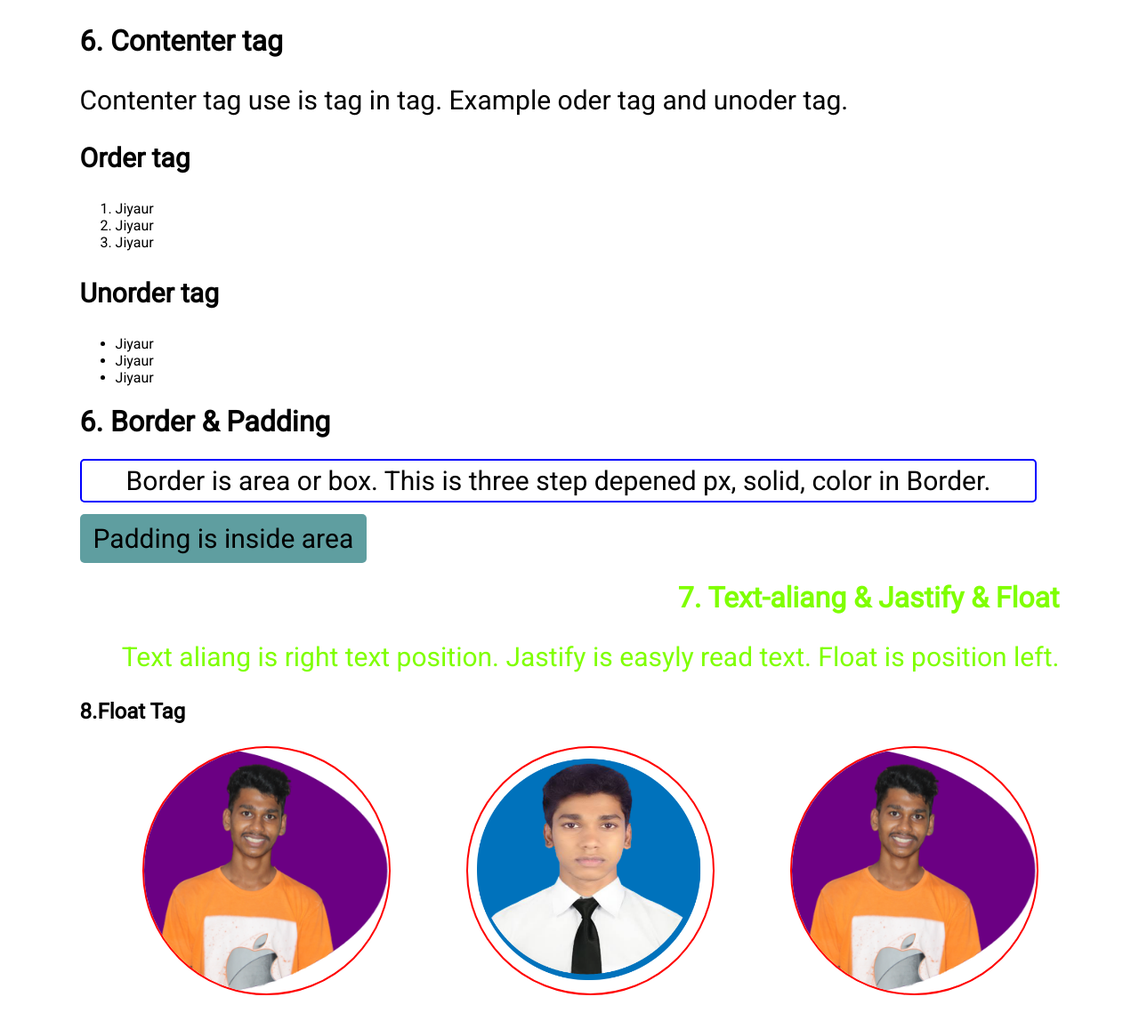
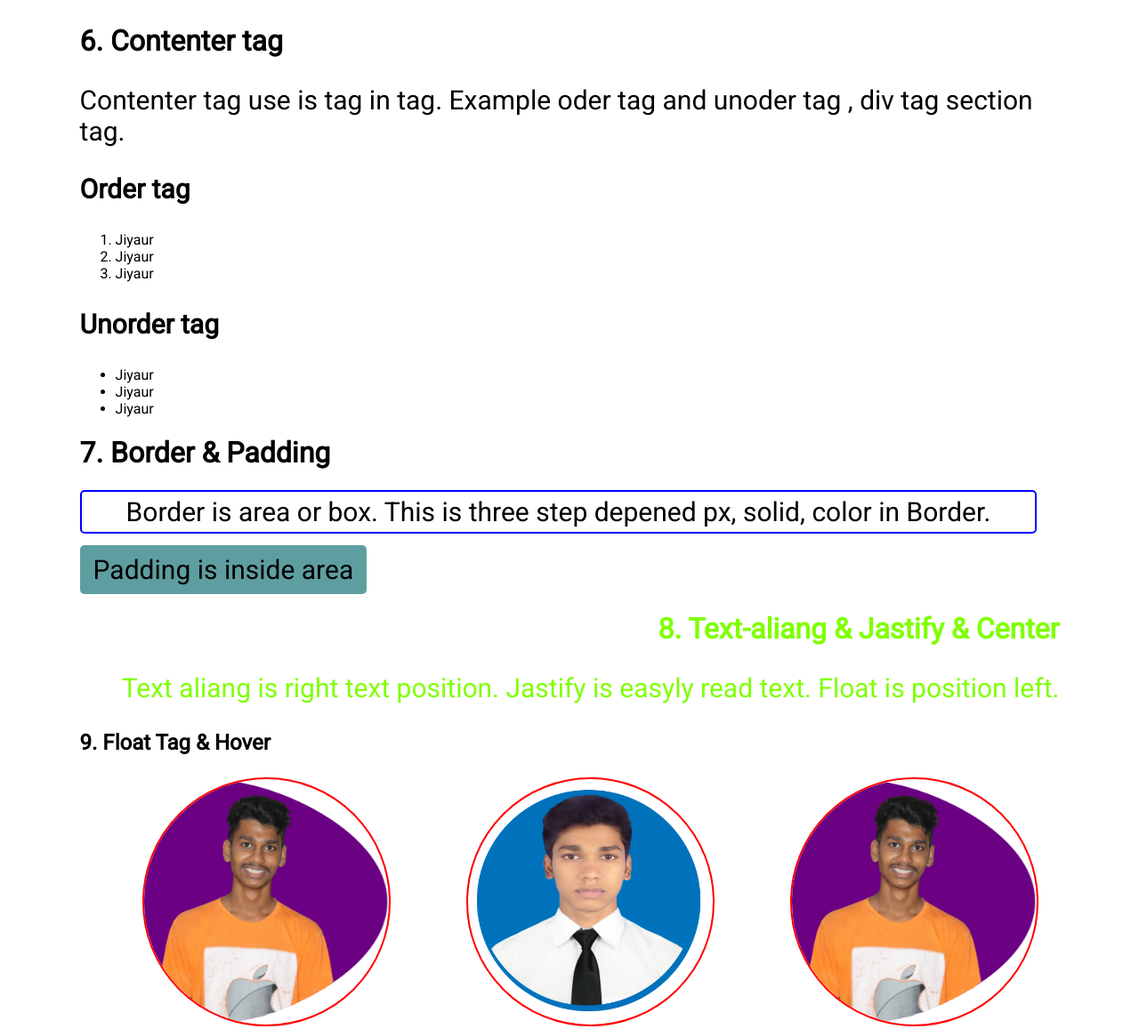
Before and after one commit to jiyaur7/webdevelop-revison, a plain HTML site: page index.html in a window 1280 px wide. Shown: the part 1024-2181 px from the top of the page at 89% size. Drawn offline with Linux system fonts and the light colour scheme.

Commit message:
all added

```diff
--- a/index.html
+++ b/index.html
@@ -31,7 +31,7 @@
 
     </div>
         <h1>6. Contenter tag</h1>
-        <p>Contenter tag use is tag in tag. Example oder tag and unoder tag.</p>
+        <p>Contenter tag use is tag in tag. Example oder tag and unoder tag , div tag section tag.</p>
             <p><b>Order tag</b></p>
             <ol>
 
@@ -45,22 +45,22 @@
                 <li>Jiyaur</li>
                 <li>Jiyaur</li>
             </ul>
-        <h1>6. Border & Padding</h1>
+        <h1>7. Border & Padding</h1>
         <p> <span id="border">Border is area or box. This is three step depened px, solid, color in Border.</span></p>
         <p><span id="padding">Padding is inside area</span></p>
 
         <div class="text">
-            <h1>7. Text-aliang & Jastify & Float</span></h1>
+            <h1>8. Text-aliang & Jastify & Center</span></h1>
         <p>Text aliang is right text position. Jastify is easyly read text. Float is position left. </p>
 
         </div>
         <section class="img-text">
-            <h1> 8.Float Tag</h1>
+            <h1> 9. Float Tag & Hover</h1>
             <div><img src="images/jubai.png" alt=""></div>
             <div><img src="images/circle_PNG47.png" alt=""></div>
             <div><img src="images/jubai.png" alt=""></div>
         </section>
-<h1>9.Branch change in github and branch show</h1>
+<h1>10. Branch change in github and branch show</h1>
 <p>If you want to branch change then command "git chackout "branch name". Branch show command is "git branch -a".  </p>
 
 
```
